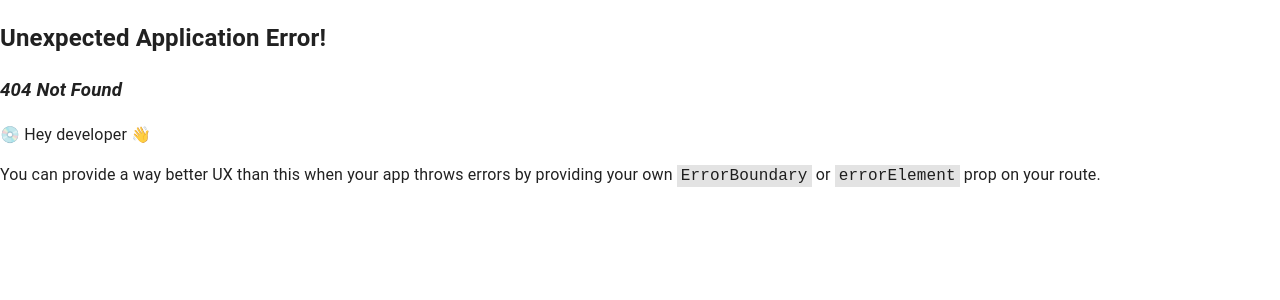
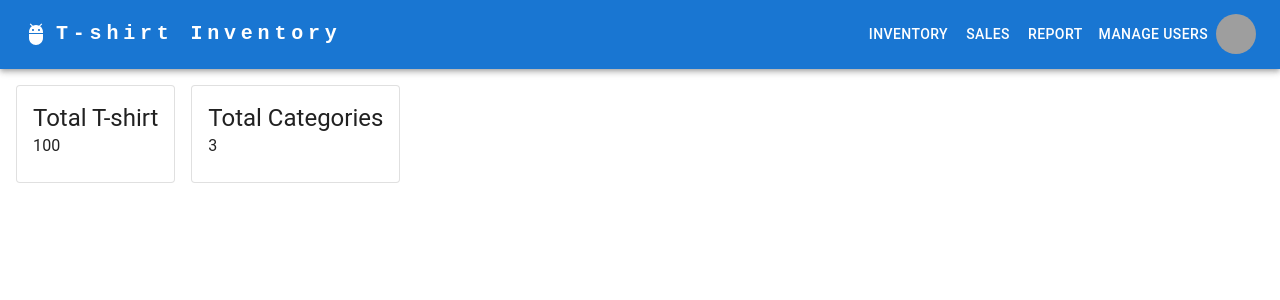
Before and after one commit to lioncio1229/tshirt-inventory-frontend, a React (Vite) app: page /main/inventory in a window 1280 px wide. Before the commit this address had no page. Shown: the top 300 px of the page. Built offline with nearby package versions, Linux system fonts and the light colour scheme; grey boxes are pictures that could not be loaded.

Commit message:
Add Overview

```diff
--- /dev/null
+++ b/src/components/Overview.jsx
@@ -0,0 +1,15 @@
+import {Stack} from "@mui/material";
+import StatCard from "./StatCard";
+
+export default function Overview({overviews=[]})
+{
+    return (
+        <Stack gap={2} flexDirection="row">
+            {
+                overviews.map((item, i) =>
+                    <StatCard key={i} label={item.label} value={item.value} />
+                )
+            }
+        </Stack>
+    )
+}
--- /dev/null
+++ b/src/components/StatCard.jsx
@@ -0,0 +1,14 @@
+import {Card, CardContent, Typography} from "@mui/material";
+
+function StatCard({label, value}){
+    return (
+        <Card variant="outlined">
+            <CardContent>
+                <Typography variant="h5">{label}</Typography>
+                <Typography>{value}</Typography>
+            </CardContent>
+        </Card>
+    )
+}
+
+export default StatCard;
--- a/src/layouts/Header.jsx
+++ b/src/layouts/Header.jsx
@@ -1,19 +1,20 @@
-import { useState } from 'react';
-import AppBar from '@mui/material/AppBar';
-import Box from '@mui/material/Box';
-import Toolbar from '@mui/material/Toolbar';
-import IconButton from '@mui/material/IconButton';
-import Typography from '@mui/material/Typography';
-import Menu from '@mui/material/Menu';
-import MenuIcon from '@mui/icons-material/Menu';
-import Container from '@mui/material/Container';
-import Avatar from '@mui/material/Avatar';
-import Button from '@mui/material/Button';
-import Tooltip from '@mui/material/Tooltip';
-import MenuItem from '@mui/material/MenuItem';
-import AdbIcon from '@mui/icons-material/Adb';
+import { useState } from "react";
+import { Outlet } from "react-router-dom";
+import AppBar from "@mui/material/AppBar";
+import Box from "@mui/material/Box";
+import Toolbar from "@mui/material/Toolbar";
+import IconButton from "@mui/material/IconButton";
+import Typography from "@mui/material/Typography";
+import Menu from "@mui/material/Menu";
+import MenuIcon from "@mui/icons-material/Menu";
+import Container from "@mui/material/Container";
+import Avatar from "@mui/material/Avatar";
+import Button from "@mui/material/Button";
+import Tooltip from "@mui/material/Tooltip";
+import MenuItem from "@mui/material/MenuItem";
+import AdbIcon from "@mui/icons-material/Adb";
 
-const settings = ['Profile', 'Account', 'Dashboard', 'Logout'];
+const settings = ["Profile", "Account", "Dashboard", "Logout"];
 
 export default function Header() {
   const [anchorElNav, setAnchorElNav] = useState(null);
@@ -53,10 +54,11 @@ export default function Header() {
   };
 
   return (
+    <>
       <AppBar position="static">
         <Container maxWidth="xl">
           <Toolbar disableGutters>
-          <AdbIcon sx={{ display: { xs: 'none', md: 'flex' }, mr: 1 }} />
+            <AdbIcon sx={{ display: { xs: "none", md: "flex" }, mr: 1 }} />
             <Typography
               variant="h6"
               noWrap
@@ -64,18 +66,18 @@ export default function Header() {
               href="#app-bar-with-responsive-menu"
               sx={{
                 mr: 2,
-              display: { xs: 'none', md: 'flex' },
-              fontFamily: 'monospace',
+                display: { xs: "none", md: "flex" },
+                fontFamily: "monospace",
                 fontWeight: 700,
-              letterSpacing: '.3rem',
-              color: 'inherit',
-              textDecoration: 'none',
+                letterSpacing: ".3rem",
+                color: "inherit",
+                textDecoration: "none",
               }}
             >
               T-shirt Inventory
             </Typography>
 
-          <Box sx={{ flexGrow: 1, display: { xs: 'flex', md: 'none' } }}>
+            <Box sx={{ flexGrow: 1, display: { xs: "flex", md: "none" } }}>
               <IconButton
                 size="large"
                 aria-label="account of current user"
@@ -90,18 +92,18 @@ export default function Header() {
                 id="menu-appbar"
                 anchorEl={anchorElNav}
                 anchorOrigin={{
-                vertical: 'bottom',
-                horizontal: 'left',
+                  vertical: "bottom",
+                  horizontal: "left",
                 }}
                 keepMounted
                 transformOrigin={{
-                vertical: 'top',
-                horizontal: 'left',
+                  vertical: "top",
+                  horizontal: "left",
                 }}
                 open={Boolean(anchorElNav)}
                 onClose={handleCloseNavMenu}
                 sx={{
-                display: { xs: 'block', md: 'none' },
+                  display: { xs: "block", md: "none" },
                 }}
               >
                 {pages.map((page, i) => (
@@ -111,7 +113,7 @@ export default function Header() {
                 ))}
               </Menu>
             </Box>
-          <AdbIcon sx={{ display: { xs: 'flex', md: 'none' }, mr: 1 }} />
+            <AdbIcon sx={{ display: { xs: "flex", md: "none" }, mr: 1 }} />
             <Typography
               variant="h5"
               noWrap
@@ -119,23 +121,29 @@ export default function Header() {
               href="#app-bar-with-responsive-menu"
               sx={{
                 mr: 2,
-              display: { xs: 'flex', md: 'none' },
+                display: { xs: "flex", md: "none" },
                 flexGrow: 1,
-              fontFamily: 'monospace',
+                fontFamily: "monospace",
                 fontWeight: 700,
-              letterSpacing: '.3rem',
-              color: 'inherit',
-              textDecoration: 'none',
+                letterSpacing: ".3rem",
+                color: "inherit",
+                textDecoration: "none",
               }}
             >
               T-shirt Inventory
             </Typography>
-          <Box sx={{ flexGrow: 1, display: { xs: 'none', md: 'flex' }, justifyContent: "flex-end" }}>
+            <Box
+              sx={{
+                flexGrow: 1,
+                display: { xs: "none", md: "flex" },
+                justifyContent: "flex-end",
+              }}
+            >
               {pages.map((page, i) => (
                 <Button
                   key={i}
                   onClick={handleCloseNavMenu}
-                sx={{ my: 2, color: 'white', display: 'block' }}
+                  sx={{ my: 2, color: "white", display: "block" }}
                 >
                   {page.label}
                 </Button>
@@ -149,17 +157,17 @@ export default function Header() {
                 </IconButton>
               </Tooltip>
               <Menu
-              sx={{ mt: '45px' }}
+                sx={{ mt: "45px" }}
                 id="menu-appbar"
                 anchorEl={anchorElUser}
                 anchorOrigin={{
-                vertical: 'top',
-                horizontal: 'right',
+                  vertical: "top",
+                  horizontal: "right",
                 }}
                 keepMounted
                 transformOrigin={{
-                vertical: 'top',
-                horizontal: 'right',
+                  vertical: "top",
+                  horizontal: "right",
                 }}
                 open={Boolean(anchorElUser)}
                 onClose={handleCloseUserMenu}
@@ -174,5 +182,7 @@ export default function Header() {
           </Toolbar>
         </Container>
       </AppBar>
+      <Outlet />
+    </>
   );
 }
--- /dev/null
+++ b/src/pages/inventory/index.jsx
@@ -0,0 +1,15 @@
+import {Grid, Box} from "@mui/material";
+import Overview from "../../components/Overview";
+
+export default function Inventory()
+{
+    return (
+        <Box mt={2} ml={2} mr={2}>
+            <Grid container>
+                <Grid item xs={12}>
+                    <Overview overviews={[{label: "Total T-shirt", value: 100}, {label: "Total Categories", value: 3}]} />
+                </Grid>
+            </Grid>
+        </Box>
+    )
+}
```
Also changed, not shown: src/pages/router.jsx (+8 -1 lines), .eslintrc.cjs. Lines whose indentation alone changed are shown as unchanged.
